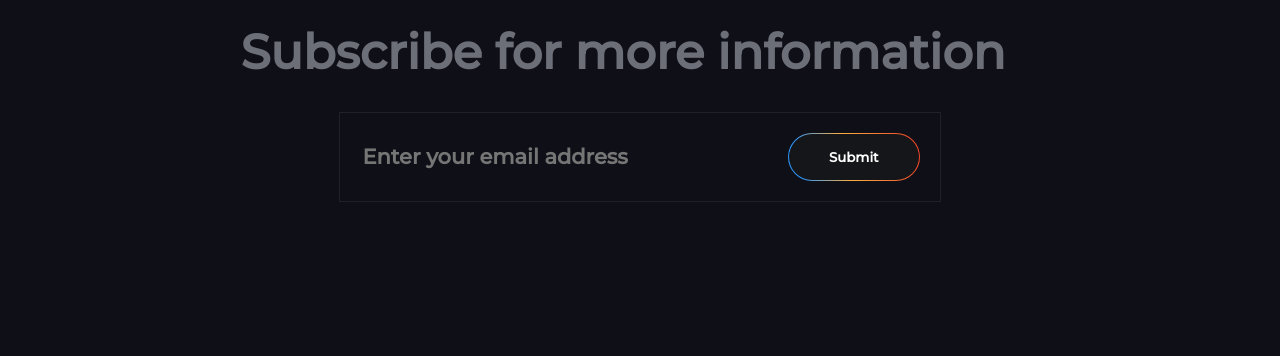
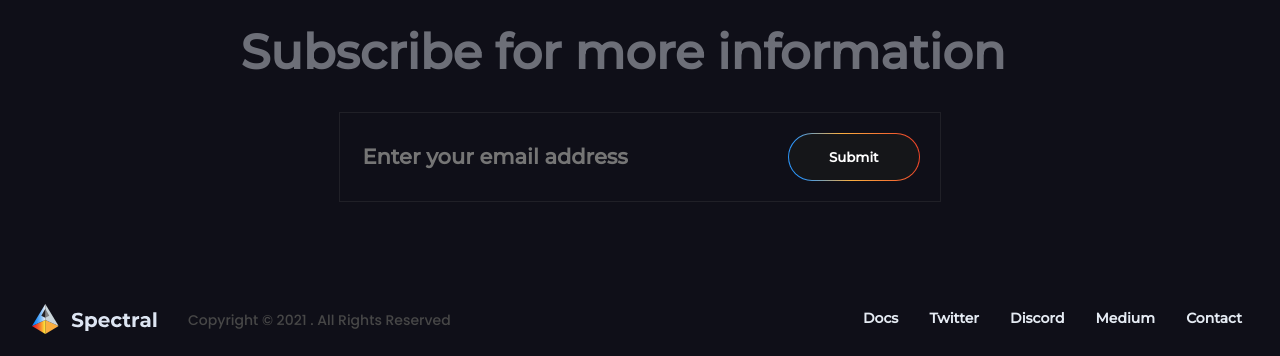
Before and after one commit to adamsebesta/spectral-landing-page, a PHP site: page /home.html in a window 1280 px wide. Shown: the part 3644-4000 px from the top of the page. Run offline with PHP 8.4, Linux system fonts and the light colour scheme.

Commit message:
footer implemented

```diff
--- a/css/style.css
+++ b/css/style.css
@@ -163,8 +163,6 @@ video {
   background-color: #0F0F18;
   display: flex;
   align-items: center;
-  padding: 1em;
-  box-sizing: border-box;
 }
 
 .page-container {
@@ -327,3 +325,33 @@ video {
   font-size: 21px;
   line-height: 26px;
 }
+
+/* page 5 */
+
+.footer {
+  position: absolute;
+  display: flex;
+  justify-content: space-between;
+  align-items: center;
+  width: 95%;
+  bottom: 0;
+  left: 50%;
+  transform: translate(-50%, 0);
+  height: 75px;
+}
+
+.footer-left {
+  display: flex;
+  align-items: center;
+}
+
+.copyright {
+  font-size: 14px;
+  line-height: 21px;
+  transform: translateY(2px);
+  margin-left: 30px;
+  color: #474747;
+  font-family: Poppins;
+  font-style: normal;
+  font-weight: 500;
+}
--- a/home.html
+++ b/home.html
@@ -19,7 +19,9 @@
   <meta name="msapplication-config" content="assets/favicon/browserconfig.xml">
   <meta name="theme-color" content="#ffffff">
   <!-- font -->
-  <link href="https://fonts.googleapis.com/css2?family=Montserrat:wght@500&display=swap" rel="stylesheet">
+  <link rel="preconnect" href="https://fonts.gstatic.com">
+  <link href="https://fonts.googleapis.com/css2?family=Montserrat:wght@500&family=Poppins:wght@500&display=swap"
+    rel="stylesheet">
 </head>
 
 <body>
@@ -155,7 +157,7 @@
     <!-- page 5 -->
     <div class='section page-5'>
 
-      <div class='page-4-video-wrapper'>
+      <div class=''>
         <h3 class='page-heading'>
           <span class='gradient'>Programmable Creditworthiness </span>
         </h3>
@@ -178,6 +180,21 @@
           </form>
         </div>
       </div>
+      <footer class='footer'>
+        <div class='footer-left'>
+          <img class='main-logo' src="assets/images/spectral-logo.svg" alt="">
+          <span class='copyright'>Copyright © 2021 . All Rights Reserved </span>
+        </div>
+        <div class='footer-right'>
+          <div id="">
+            <button class='nav-link' href="">Docs</button>
+            <button class='nav-link' href="">Twitter</button>
+            <button class='nav-link' href="">Discord</button>
+            <button class='nav-link' href="">Medium</button>
+            <button class='nav-link' style='margin-right:0;' href="">Contact</button>
+          </div>
+        </div>
+      </footer>
     </div>
 
     <script src="script.js"></script>
```
